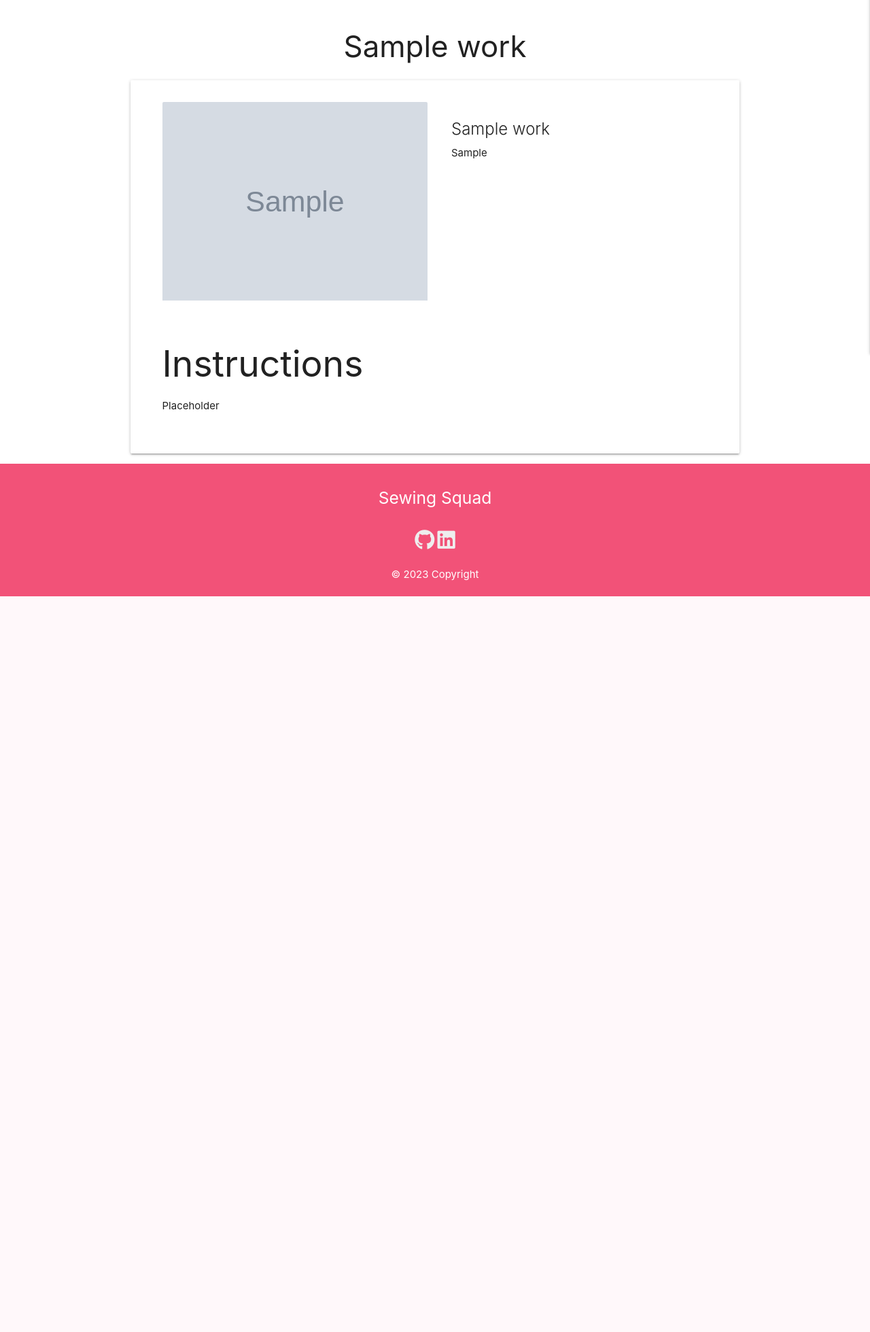
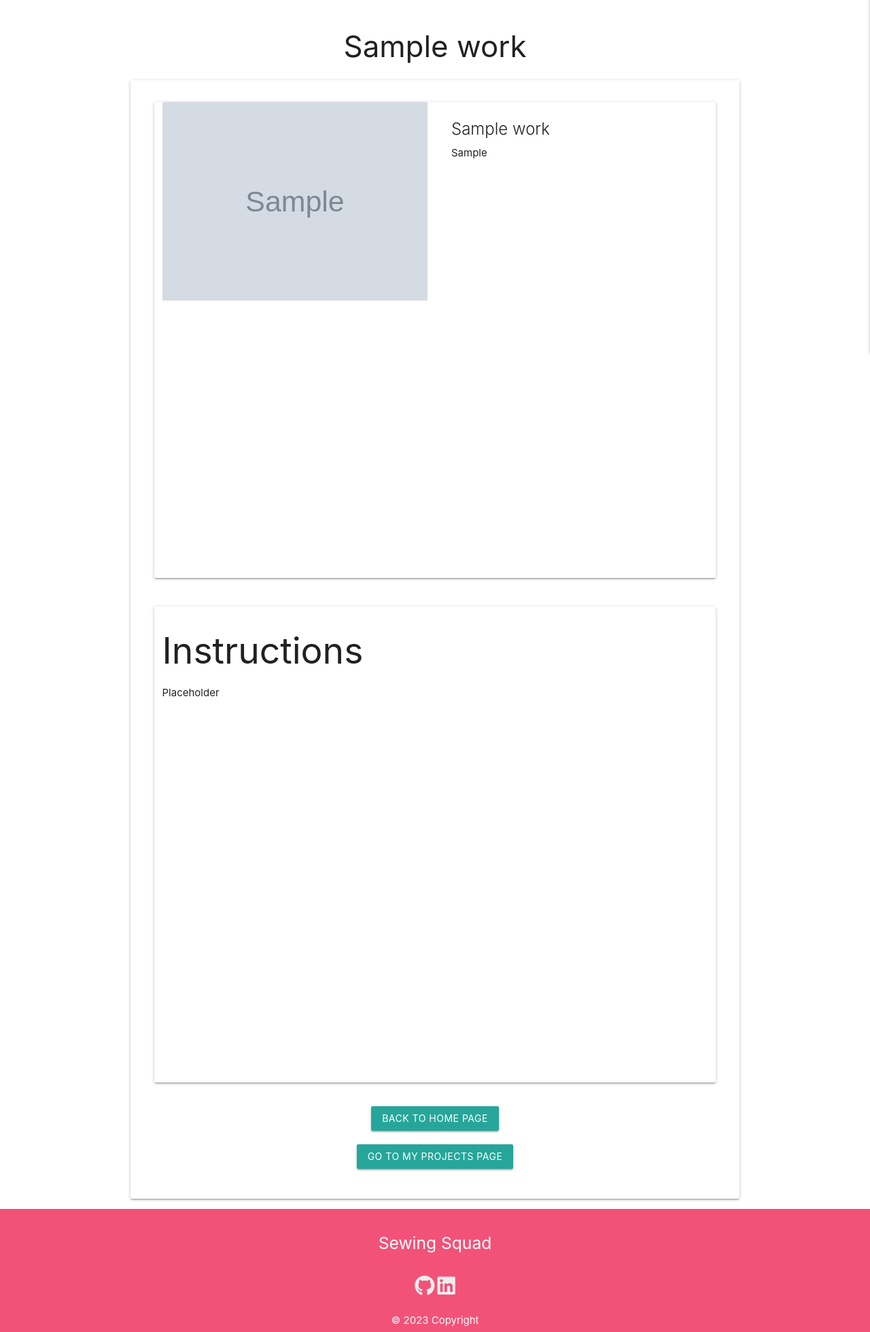
Before and after one commit to vero-nika-2828/sewing-squad-gitpod, a Flask app: page /project/1 in a window 1280 px wide. Shown: the part 340-2299 px from the top of the page at 68% size. Before the commit the page ends 1217 px from the top, so only its background shows below. Run offline with Flask 2, Linux system fonts and the light colour scheme; tables that the repository leaves empty hold one stand-in row (values such as "Sample post"); grey boxes marked "Sample" are stand-in pictures; some libraries are stand-ins or nearby versions.

Commit message:
Add return buttons to project.html

```diff
--- a/sewingsquad/static/css/style.css
+++ b/sewingsquad/static/css/style.css
@@ -52,6 +52,9 @@ main {
   display: flex;
 }
 
+.card{
+  min-height:700px;
+}
 
 .page-footer{
   background-color:  rgba(242, 82, 120, 1);
--- a/sewingsquad/templates/index.html
+++ b/sewingsquad/templates/index.html
@@ -34,8 +34,11 @@
                             </div>
 
 
+                            <!--Edit button-->
+                            <a href="{{ url_for('edit_project', sewingwork_id=post.id) }}" class="btn" aria-label="Edit Project">Edit</a>
 
                         </div>
+
 
                         <ul class="collapsible">
                             <li>
--- a/sewingsquad/templates/my_projects.html
+++ b/sewingsquad/templates/my_projects.html
@@ -44,7 +44,7 @@
                                 <a href="{{ url_for('delete_project', sewingwork_id=project.id) }}" class="modal-close waves-effect waves-green btn-flat">Yes</a>
                                 <a class="modal-close waves-effect waves-green btn-flat" data-bs-dismiss="modal">No</a>
                             </div>
-                            </div>
+                    </div>
 
                     </div>
                 </div>
--- a/sewingsquad/templates/project.html
+++ b/sewingsquad/templates/project.html
@@ -36,6 +36,36 @@
             </div>
 
         </div>
+
+        <div class="row">
+            <div class="col s12 m12 center-align">
+                {% if session.user == this_project.users.username %}
+                <div class="col s12 m6">
+                    <!--Edit button-->
+                    <a href="{{ url_for('edit_project', sewingwork_id=this_project.id) }}" class="btn" aria-label="Edit Project">Edit</a>
+                 </div>
+                {% else %}
+                <div class="col s12 m12">
+                        <!--Return to my projects page-->
+                        <a href="{{ url_for('landing_page') }}" class="btn" aria-label="View My Projects">Back to home page</a>
+                </div>
+
+                {% endif %}
+            </div>
+        </div>
+
+        <div class="row">
+            <div class="col s12 m12 center-align">
+                 <div class="col s12 m12">
+                    <!--Return to my projects page-->
+                    <a href="{{ url_for('my_projects') }}" class="btn" aria-label="Go to my projects page">Go to my projects page</a>
+                 </div>
+            </div>
+
+        </div>
    </div>
 
+
+
+
 {% endblock %}
```
